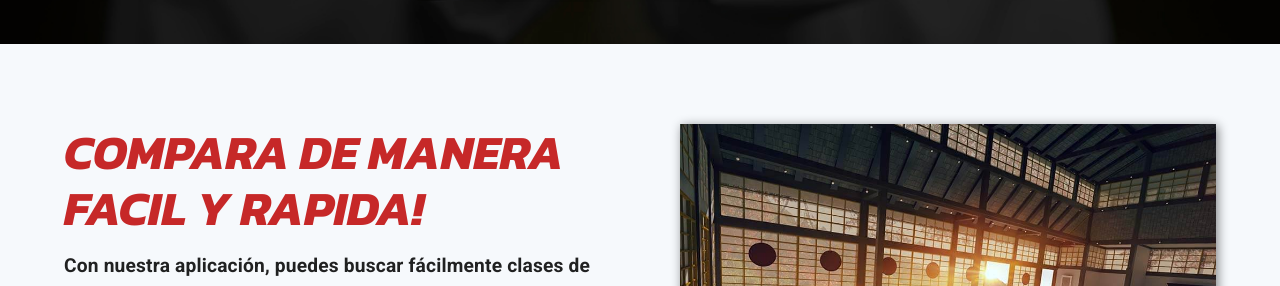
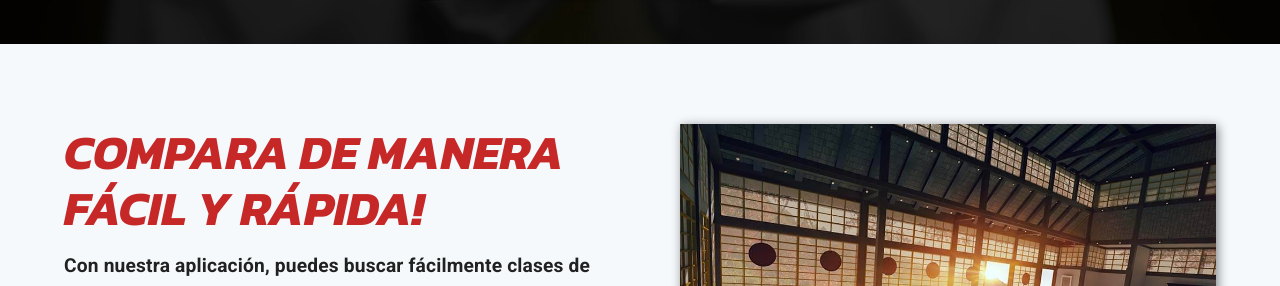
Before and after one commit to FeniaPfa/adl-marketplace, a React (Vite) app: page / in a window 1280 px wide. Shown: the part 1540-1826 px from the top of the page. Built offline with nearby package versions, Linux system fonts and the light colour scheme; no server answers.

Commit message:
fix: typos

```diff
--- a/src/components/Landing.jsx
+++ b/src/components/Landing.jsx
@@ -102,7 +102,7 @@ export const Landing = () => {
                             color="primary"
                             textTransform="uppercase"
                             sx={{ fontSize: { xs: '2rem', sm: '3rem' } }}>
-                            Compara de manera facil y rapida!
+                            Compara de manera fácil y rápida!
                         </Typography>
                         <Stack
                             gap="1rem"
```
